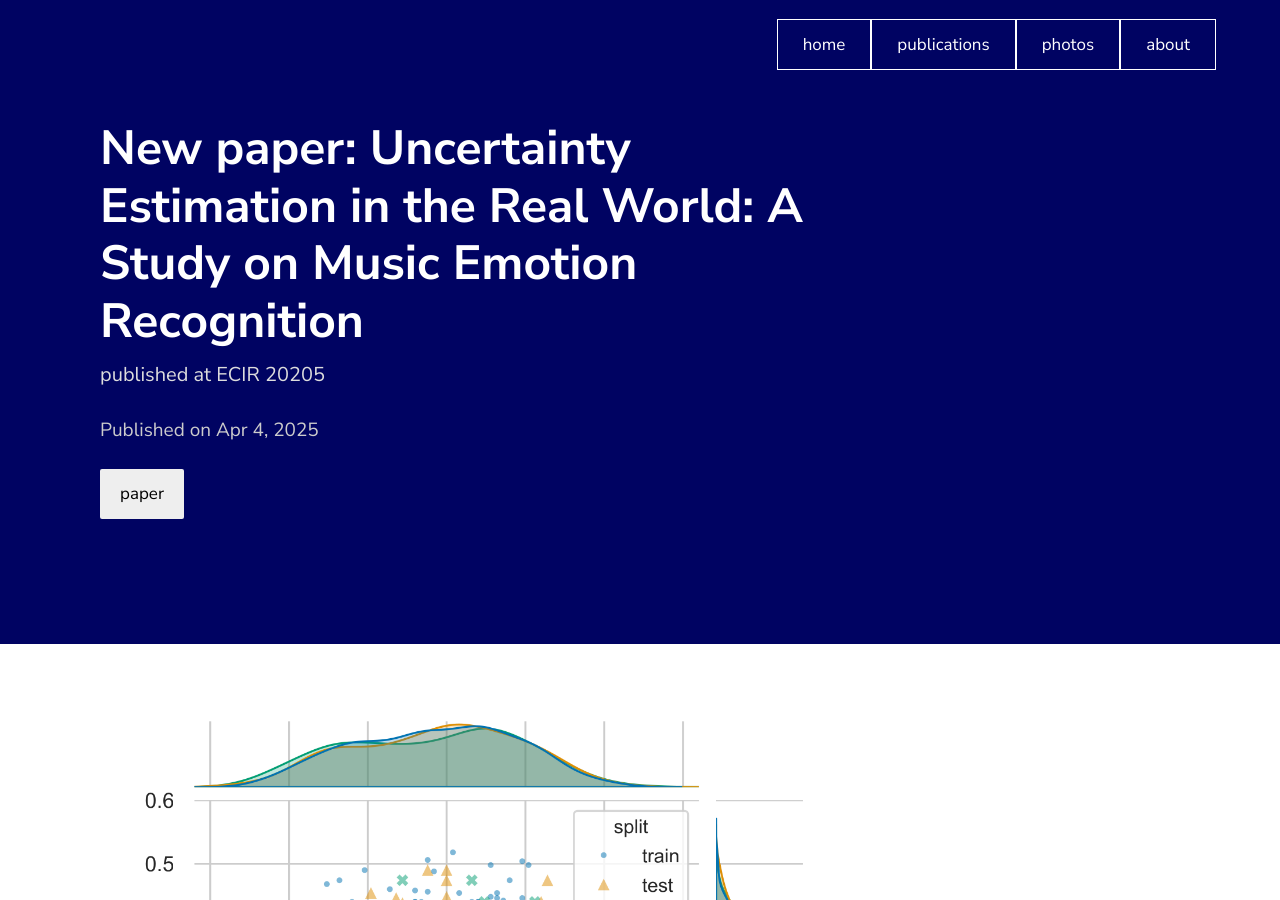
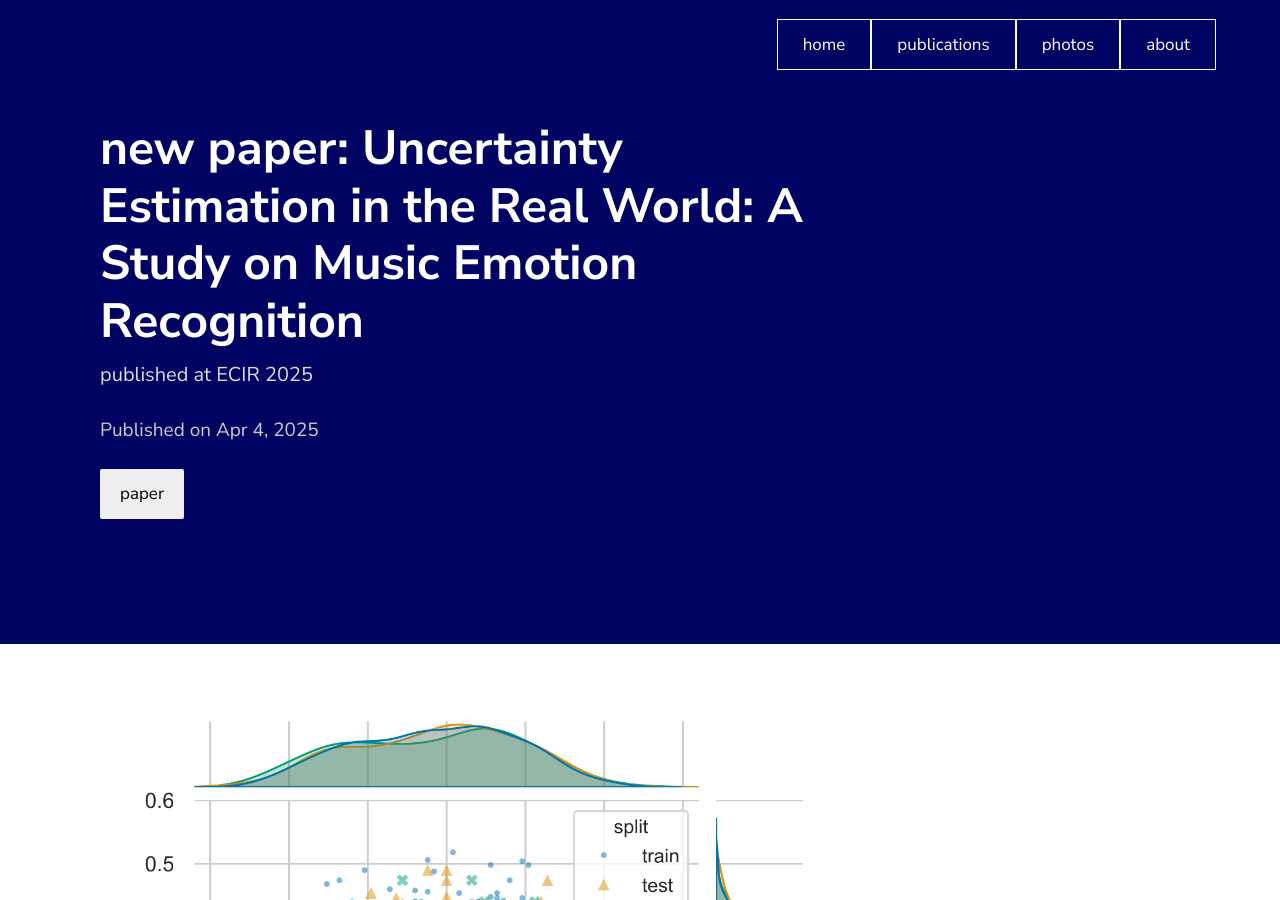
Before and after one commit to alexanderlerch/alexanderlerch.github.io, a Jekyll site: the page built from _posts/2025-04-04-paper-uncertainty.markdown, in a window 1280 px wide and 900 px high. Built offline with Jekyll 4.4.1, drawn with Linux system fonts in a browser that asks for light colours.

```diff
--- a/_posts/2025-04-04-paper-uncertainty.markdown
+++ b/_posts/2025-04-04-paper-uncertainty.markdown
@@ -1,7 +1,7 @@
 ---
 layout: post
-title:  "New paper: Uncertainty Estimation in the Real World: A Study on Music Emotion Recognition"
-description: published at ECIR 20205
+title:  "new paper: Uncertainty Estimation in the Real World: A Study on Music Emotion Recognition"
+description: published at ECIR 2025
 date:   2025-04-04 21:03:36 +0530
 categories: paper
 ---
```
Also changed, not shown: _posts/2025-09-12-paper-pianovam.markdown (added, +14 -0 lines), 1 other file.
